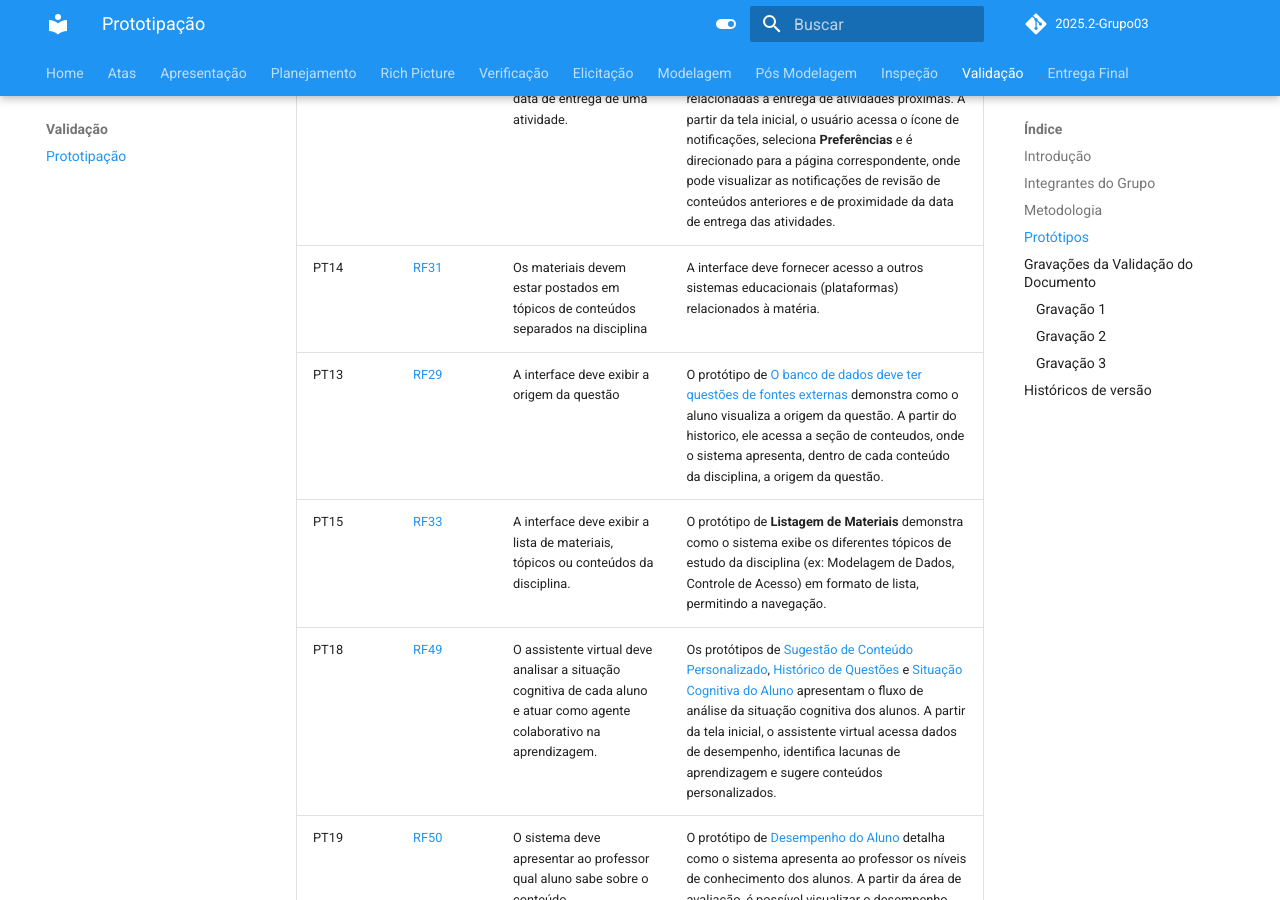
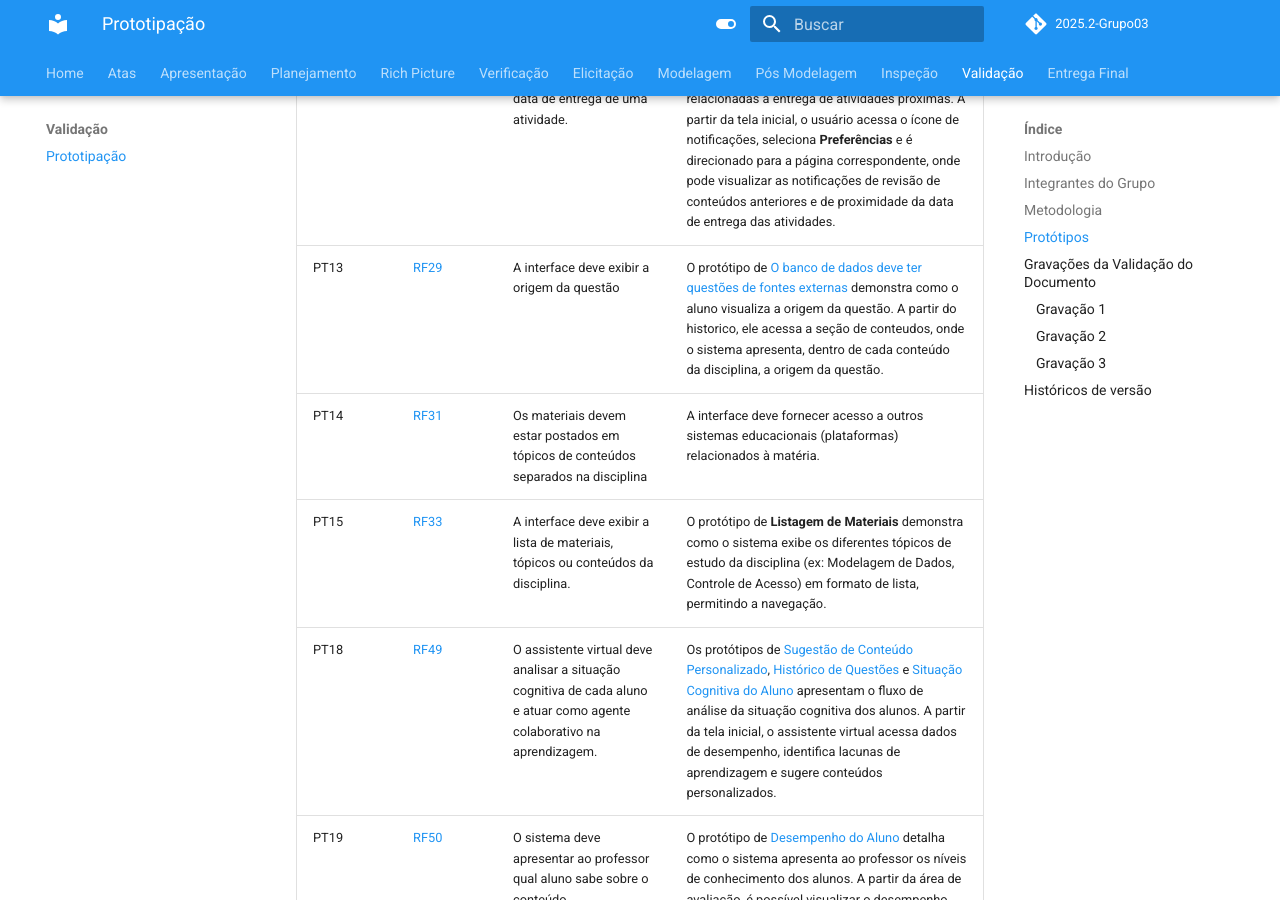
Before and after one commit to Requisitos-de-Software/2025.2-Grupo03, an MkDocs documentation site: the page built from docs/Validacao/prototipos.md, in a window 1280 px wide and 900 px high, scrolled down 3706 px. Built offline with MkDocs 1.6.1 and Material for MkDocs 9.7.7, drawn with Linux system fonts in a browser that asks for light colours; comment, search, counter and statistics services are not loaded.

Commit message:
Update prototipos.md

```diff
--- a/docs/Validacao/prototipos.md
+++ b/docs/Validacao/prototipos.md
@@ -50,8 +50,8 @@ A Tabela 2 apresenta informações detalhadas sobre cada protótipo individual,
 | <a id="PT09"></a>PT09 | [RF18](https://requisitos-de-software.github.io/2025.2-Grupo03/Elicitacao/requisitos_elicitados/#RF18) | O sistema deve pedir ao indivíduo a melhor forma de caminho de notificação. | O protótipo de [Preferência de notificação](../arquivos/prototipo_Tiago_preferencia_notificacao.pdf) apresenta todo o caminho para acessar, alterar e salvar as preferências de notificação. A partir da tela inicial, o usuário acessa o ícone de notificações, seleciona **Preferências** e é direcionado para a página correspondente, onde pode escolher o modo de notificação desejado — E-mail, WhatsApp ou Somente pelo sistema — e, em seguida, salvar as alterações, recebendo uma confirmação de sucesso. |
 | <a id="PT10"></a>PT10 | [RF19](https://requisitos-de-software.github.io/2025.2-Grupo03/Elicitacao/requisitos_elicitados/#RF19) | O sistema deve enviar uma notificação quando está chegando perto da data de entrega de uma atividade.  | O protótipo de [Notificação de Lembrete de Entrega de Atividade Próxima](../arquivos/prototipo_Tiago_revisao_entrega.pdf) apresenta todo o caminho para acessar as notificações relacionadas à entrega de atividades próximas. A partir da tela inicial, o usuário acessa o ícone de notificações, seleciona **Recentes** e é direcionado para a página correspondente, onde pode visualizar as notificações de revisão de conteúdos anteriores e de proximidade da data de entrega das atividades. |
 | <a id="PT11"></a>PT11 | [RF20](https://requisitos-de-software.github.io/2025.2-Grupo03/Elicitacao/requisitos_elicitados/#RF20) | O sistema deve enviar uma notificação quando está chegando perto da data de entrega de uma atividade.  | O protótipo de [Notificação de Lembrete de Entrega de Atividade Próxima](../arquivos/Telas_Arthur.pdf) apresenta todo o caminho para acessar as notificações relacionadas à entrega de atividades próximas. A partir da tela inicial, o usuário acessa o ícone de notificações, seleciona **Preferências** e é direcionado para a página correspondente, onde pode visualizar as notificações de revisão de conteúdos anteriores e de proximidade da data de entrega das atividades. |
+| <a id="PT13"></a>PT13 | [RF29](https://requisitos-de-software.github.io/2025.2-Grupo03/Elicitacao/requisitos_elicitados/#RF29) | A interface deve exibir a origem da questão | O protótipo de [O banco de dados deve ter questões de fontes externas](../arquivos/Telas_Arthur.pdf) demonstra como o aluno visualiza a origem da questão. A partir do historico, ele acessa a seção de conteudos, onde o sistema apresenta, dentro de cada conteúdo da disciplina, a origem da questão.|
 | <a id="PT14"></a>PT14 | [RF31](https://requisitos-de-software.github.io/2025.2-Grupo03/Elicitacao/requisitos_elicitados/#RF31) | Os materiais devem estar postados em tópicos de conteúdos separados na disciplina  | A interface deve fornecer acesso a outros sistemas educacionais (plataformas) relacionados à matéria. | O protótipo de **Seleção de Sistemas** demonstra como o usuário, a partir da tela "Sistemas", pode expandir um menu ("Sistemas relacionados") para visualizar e acessar outras plataformas, como Sigaa, Teams e Aprender. |
-| <a id="PT13"></a>PT13 | [RF29](https://requisitos-de-software.github.io/2025.2-Grupo03/Elicitacao/requisitos_elicitados/#RF29) | A interface deve exibir a origem da questão | O protótipo de [O banco de dados deve ter questões de fontes externas](../arquivos/Telas_Arthur.pdf) demonstra como o aluno visualiza a origem da questão. A partir do historico, ele acessa a seção de conteudos, onde o sistema apresenta, dentro de cada conteúdo da disciplina, a origem da questão.|
 | <a id="PT15"></a>PT15 | [RF33](https://requisitos-de-software.github.io/2025.2-Grupo03/Elicitacao/requisitos_elicitados/#RF33) | A interface deve exibir a lista de materiais, tópicos ou conteúdos da disciplina. | O protótipo de **Listagem de Materiais** demonstra como o sistema exibe os diferentes tópicos de estudo da disciplina (ex: Modelagem de Dados, Controle de Acesso) em formato de lista, permitindo a navegação. |
 | <a id="PT18"></a>PT18 | [RF49](https://requisitos-de-software.github.io/2025.2-Grupo03/Elicitacao/requisitos_elicitados/#RF49) | O assistente virtual deve analisar a situação cognitiva de cada aluno e atuar como agente colaborativo na aprendizagem.  |Os protótipos de [Sugestão de Conteúdo Personalizado](../arquivos/prototipo_AGAS_sugestao_conteudo.pdf), [Histórico de Questões](../arquivos/Telas_Arthur.pdf) e [Situação Cognitiva do Aluno](../arquivos/prototipo_AGAS_situacao_aluno.pdf) apresentam o fluxo de análise da situação cognitiva dos alunos. A partir da tela inicial, o assistente virtual acessa dados de desempenho, identifica lacunas de aprendizagem e sugere conteúdos personalizados.|
 | <a id="PT19"></a>PT19 | [RF50](https://requisitos-de-software.github.io/2025.2-Grupo03/Elicitacao/requisitos_elicitados/#RF50) | O sistema deve apresentar ao professor qual aluno sabe sobre o conteúdo.  | O protótipo de [Desempenho do Aluno](../arquivos/prototipo_AGAS_desempenho_aluno.pdf) detalha como o sistema apresenta ao professor os níveis de conhecimento dos alunos. A partir da área de avaliação, é possível visualizar o desempenho geral das atividades e provas separados por conteúdo. |
```
